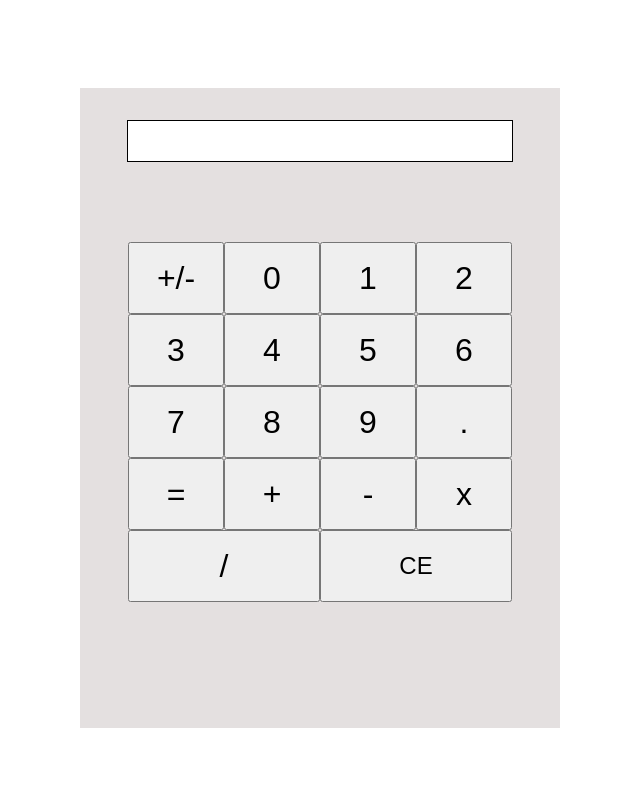
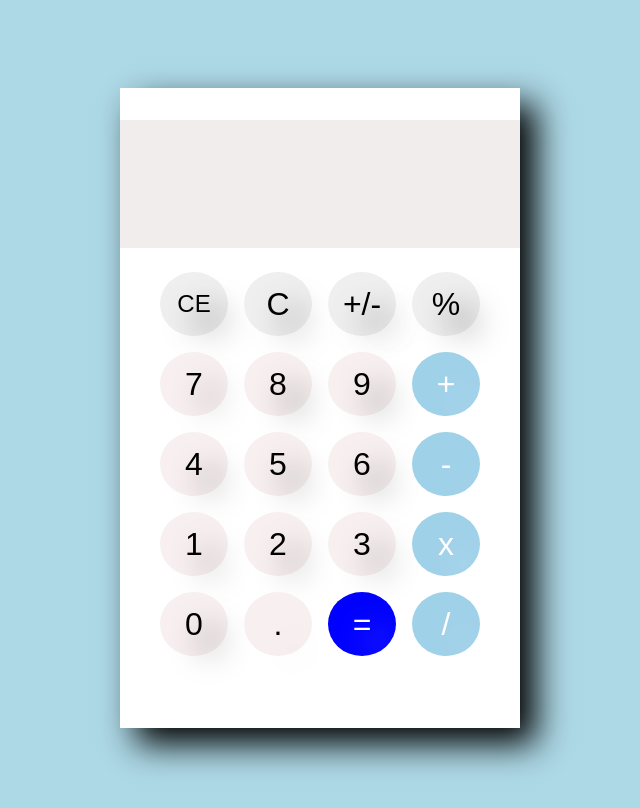
Before and after one commit to Oswald-Che/calculator, a plain HTML site: page index.html in a window 1280 px wide. Shown: the whole page, without its empty margins (320-960 px from the left). Drawn offline with Linux system fonts and the light colour scheme.

Commit message:
Update design and buttons

```diff
--- a/index.html
+++ b/index.html
@@ -11,24 +11,26 @@
         <div id="calculator-body">
             <div id="screen"></div>
             <div id="container">
+                <button class="clear">CE</button>
+                <button class="button">C</button>
                 <button class="button" >+/-</button>
-                <button class="button" >0</button>
-                <button class="button" >1</button>
-                <button class="button two">2</button>
-                <button class="button three">3</button>
-                <button class="button four">4</button>
-                <button class="button five">5</button>
-                <button class="button six">6</button>
-                <button class="button seven">7</button>
-                <button class="button eight">8</button>
-                <button class="button nine">9</button>
-                <button class="button nine">.</button>
+                <button class="button" >%</button>
+                <button class="button number">7</button>
+                <button class="button number">8</button>
+                <button class="button number">9</button>
+                <button class="button sign">+</button>
+                <button class="button number">4</button>
+                <button class="button number">5</button>
+                <button class="button number">6</button>
+                <button class="button sign">-</button>
+                <button class="button number" >1</button>
+                <button class="button number">2</button>
+                <button class="button number">3</button>
+                 <button class="button sign">x</button>
+                 <button class="button number" >0</button>
+                 <button class="button number">.</button>
                 <button class="button" id="operate">=</button>
-                <button class="button plus">+</button>
-                <button class="button minus">-</button>
-                <button class="button multiply">x</button>
-                <button class="button divide">/</button>
-                <button class="clear">CE</button>
+                <button class="button sign">/</button>
             </div>
         </div>
     </body>
--- a/script.js
+++ b/script.js
@@ -33,7 +33,7 @@ function operators(e){
     else if (e.target.textContent == "/") return 'division'
 }
 
-let text = '', firstNum, secondNum , sign, result , carry , count
+let text = '', firstNum, secondNum , sign, result , carry , count , str
 
 const screen  = document.querySelector('#screen')
 const buttons = document.querySelectorAll('.button')
@@ -68,6 +68,16 @@ buttons.forEach(button => button.addEventListener('click' , (e)=>{
             firstNum = -firstNum
         }
     }
+    else if( y == 'C'){
+        text = text.slice(0 , (text.length -1) )
+        screen.textContent = text
+        firstNum = Number(text)
+    }
+    else if( y == '%'){
+        firstNum = (firstNum / 100)
+        text = String(firstNum)
+        screen.textContent = text
+    }
     else if(y == 'x' || y == '/' || y == '+' || y =='-' ){
         secondNum = firstNum
         // if (result) secondNum = result
--- a/style.css
+++ b/style.css
@@ -1,6 +1,7 @@
 html,
 body{
     height: 100%;
+    background-color: lightblue;
 }
 body{
     display: flex;
@@ -9,38 +10,55 @@ body{
 }
 #calculator-body{
     height: 40rem;
-    width: 30rem;
-    background-color:rgb(228, 224, 224) ;
+    width: 25rem;
+    background-color:white ;
     display: flex;
     flex-direction: column;
-    gap: 5rem;
+    gap : 1.5rem;
+    box-shadow: 1rem 1rem 2rem ;
 }
 #screen{
-    width: 80%;
-    height: 2.5rem;
-    background-color: white;
-    border: solid 0.1rem;
+    width: 100%;
+    height: 8rem;
+    background-color: rgba(236, 228, 228, 0.658);
+    /* border-top: solid 0.1rem;
+    border-bottom: solid 0.1rem; */
     margin-top: 2rem;
     display: flex;
     align-items: center;
     align-self: center;
-    font-size: 2rem;
+    font-size: 5rem;
     overflow: hidden;
     justify-content: flex-end;
 }
 #container{
     display: flex;
     flex-wrap: wrap;
-    /* gap: 1.5rem; */
+    gap: 1rem;
     width: 80%;
     align-self: center;
 }
 button {
-    height: 4.5rem;
-    width: 5.5rem;
+    height: 4rem;
+    width: 4rem;
+    border-radius: 50%;
     font-size: 2rem;
-    flex-grow: 1;
+     flex-grow: 1;
+     border: 0px;
+     text-shadow: 1rem 1rem 2rem ;
 }
 .clear{
     font-size: 1.5rem;
 }
+.sign{
+    background-color: rgb(159, 209, 233);
+    color: white;
+}
+.number{
+    background-color: rgb(248, 240, 240);
+    border:0px;
+}
+#operate{
+ background-color: blue;
+ color: white;
+}
```
